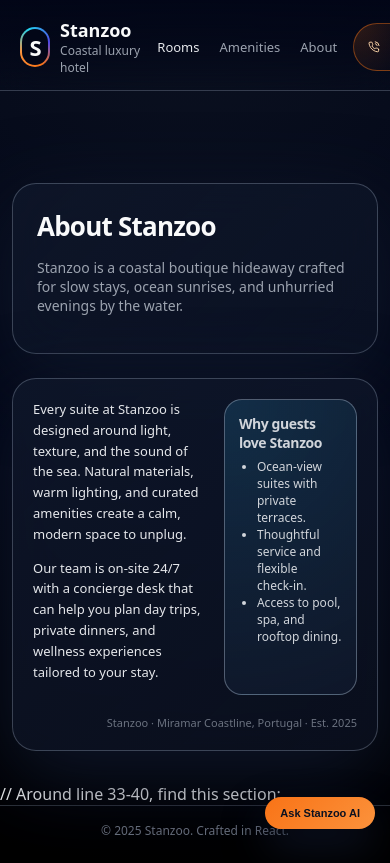
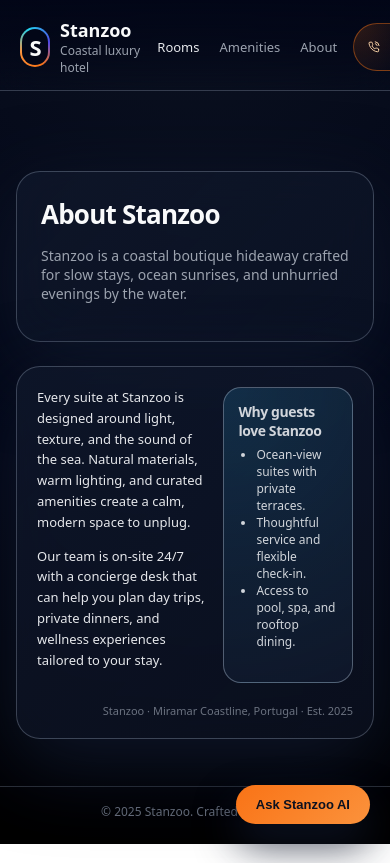
Before and after one commit to prashantcode69/Stanzo, a React (Vite) app in the folder Stanzoo-Frontend/: page /about in a window 390 px wide. Shown: the top 863 px of the page. Built offline with nearby package versions, Linux system fonts and the light colour scheme.

Commit message:
Changing

```diff
--- a/Stanzoo-Frontend/src/components/AIAssistant.jsx
+++ b/Stanzoo-Frontend/src/components/AIAssistant.jsx
@@ -66,20 +66,19 @@ const AIAssistant = () => {
   return (
     <>
       {/* Floating button */}
-      // Around line 33-40, find this section:
       <button
         onClick={() => setOpen((o) => !o)}
         style={{
           position: "fixed",
-    right: window.innerWidth < 640 ? 15 : 20,
-    bottom: window.innerWidth < 640 ? 15 : 20,
+          right: 20,
+          bottom: 20,
           zIndex: 50,
           borderRadius: 999,
           border: "none",
-    padding: window.innerWidth < 640 ? "10px 15px" : "12px 20px",
+          padding: "12px 20px",
           background: "linear-gradient(135deg, #f97316, #fb923c)",
           color: "#0b1120",
-    fontSize: window.innerWidth < 640 ? 11 : 13,
+          fontSize: 13,
           fontWeight: 600,
           cursor: "pointer",
           boxShadow: "0 20px 40px rgba(15,23,42,0.8)",
@@ -95,17 +94,15 @@ const AIAssistant = () => {
         {open ? "Close" : "Ask Stanzoo AI"}
       </button>
 
-
       {/* Chat window */}
       {open && (
         <div
           style={{
             position: "fixed",
-      right: window.innerWidth < 640 ? 10 : 20,
-      bottom: window.innerWidth < 640 ? 70 : 80,
-      width: window.innerWidth < 640 ? "calc(100% - 20px)" : 340,
-      maxHeight: window.innerWidth < 640 ? "60vh" : 500,
-      maxWidth: 340,
+            right: 20,
+            bottom: 80,
+            width: 340,
+            maxHeight: 500,
             display: "flex",
             flexDirection: "column",
             borderRadius: 20,
@@ -116,8 +113,6 @@ const AIAssistant = () => {
             animation: "slideUp 0.3s ease",
           }}
         >
-    {/* Rest of the chat content stays the same */}
-
           {/* Header */}
           <div
             style={{
--- a/Stanzoo-Frontend/src/index.css
+++ b/Stanzoo-Frontend/src/index.css
@@ -71,6 +71,7 @@ h3 {
     padding: 80px 16px 32px;
   }
 }
+<<<<<<< HEAD
 /* Mobile First Approach */
 @media (max-width: 640px) {
   /* Adjust layout for mobile */
@@ -98,3 +99,5 @@ h3 {
 @media (min-width: 769px) {
   /* Desktop adjustments */
 }
+=======
+>>>>>>> parent of d5d14a7 (Fix: Add mobile responsive design)
```
Lines whose indentation alone changed are shown as unchanged.
